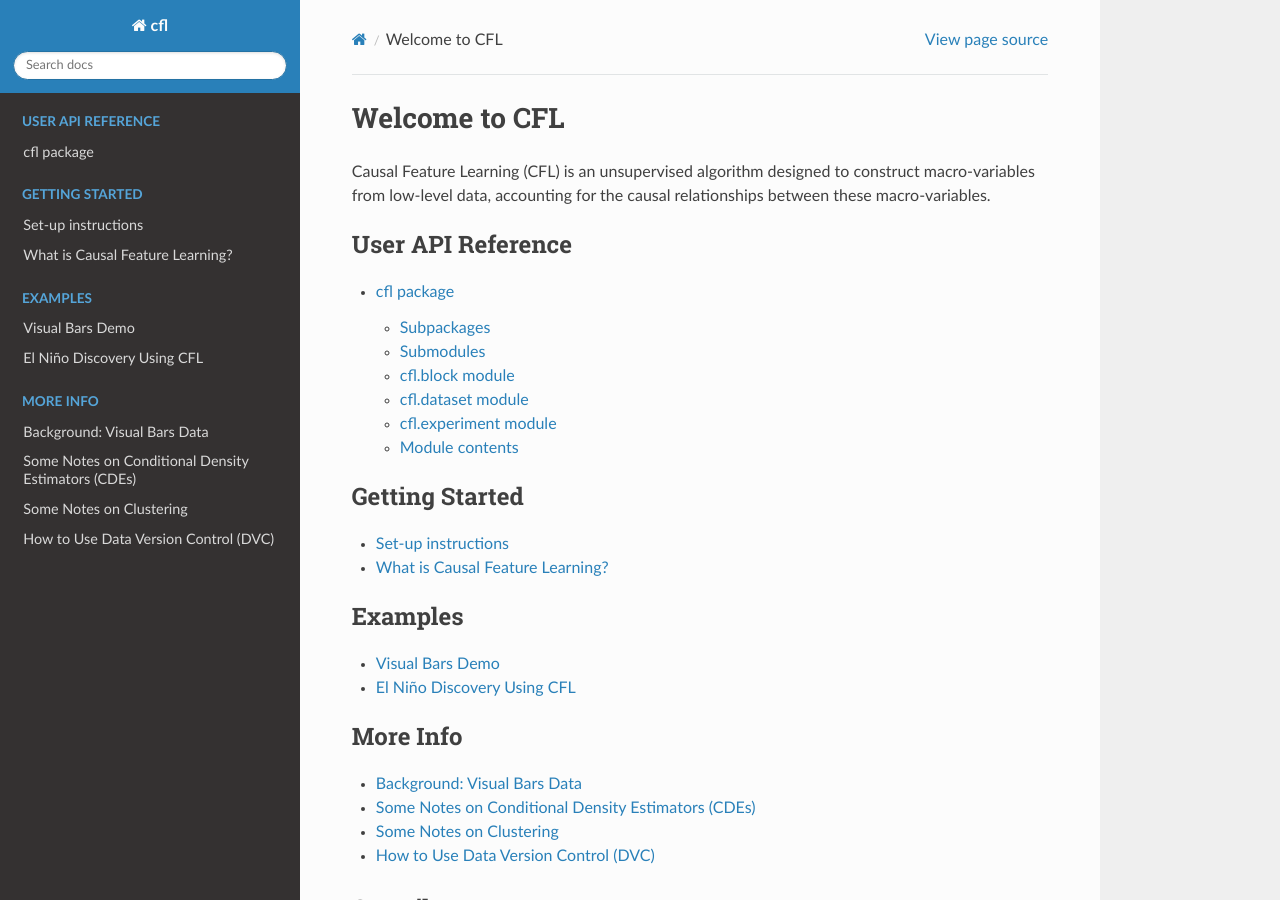
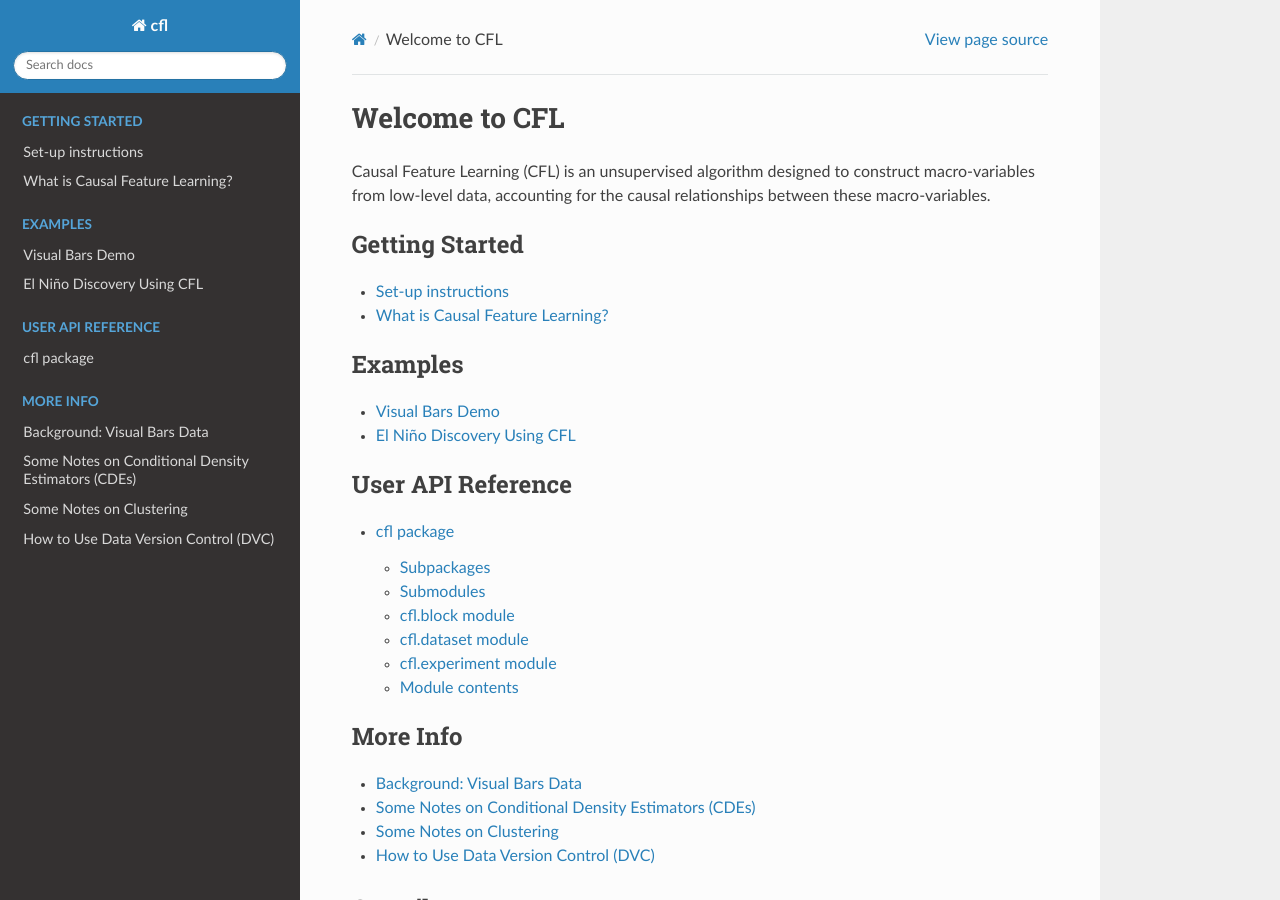
Before and after one commit to eberharf/cfl, a Sphinx documentation site: the page built from docs/source/index.rst, in a window 1280 px wide and 900 px high. Built offline with Sphinx 7.4.7 and the Read the Docs theme 2.0.0, drawn with Linux system fonts in a browser that asks for light colours; pages that are not in the unit, such as notebooks, are missing from menus; some of the changed lines change nothing that is shown.

Commit message:
reorder table of contents

```diff
--- a/docs/source/index.rst
+++ b/docs/source/index.rst
@@ -9,11 +9,6 @@ Welcome to CFL
 
 Causal Feature Learning (CFL) is an unsupervised algorithm designed to construct macro-variables from low-level data, accounting for the causal relationships between these macro-variables.
 
-.. toctree::
-   :maxdepth: 2
-   :caption: User API Reference
-
-   cfl.rst
 
 .. toctree::
    :maxdepth: 1
@@ -28,6 +23,12 @@ Causal Feature Learning (CFL) is an unsupervised algorithm designed to construct
 
    examples/cfl_code_intro.ipynb
    examples/el_nino_example.ipynb
+
+.. toctree::
+   :maxdepth: 2
+   :caption: User API Reference
+
+   cfl.rst
 
 .. toctree::
    :maxdepth: 1
```
